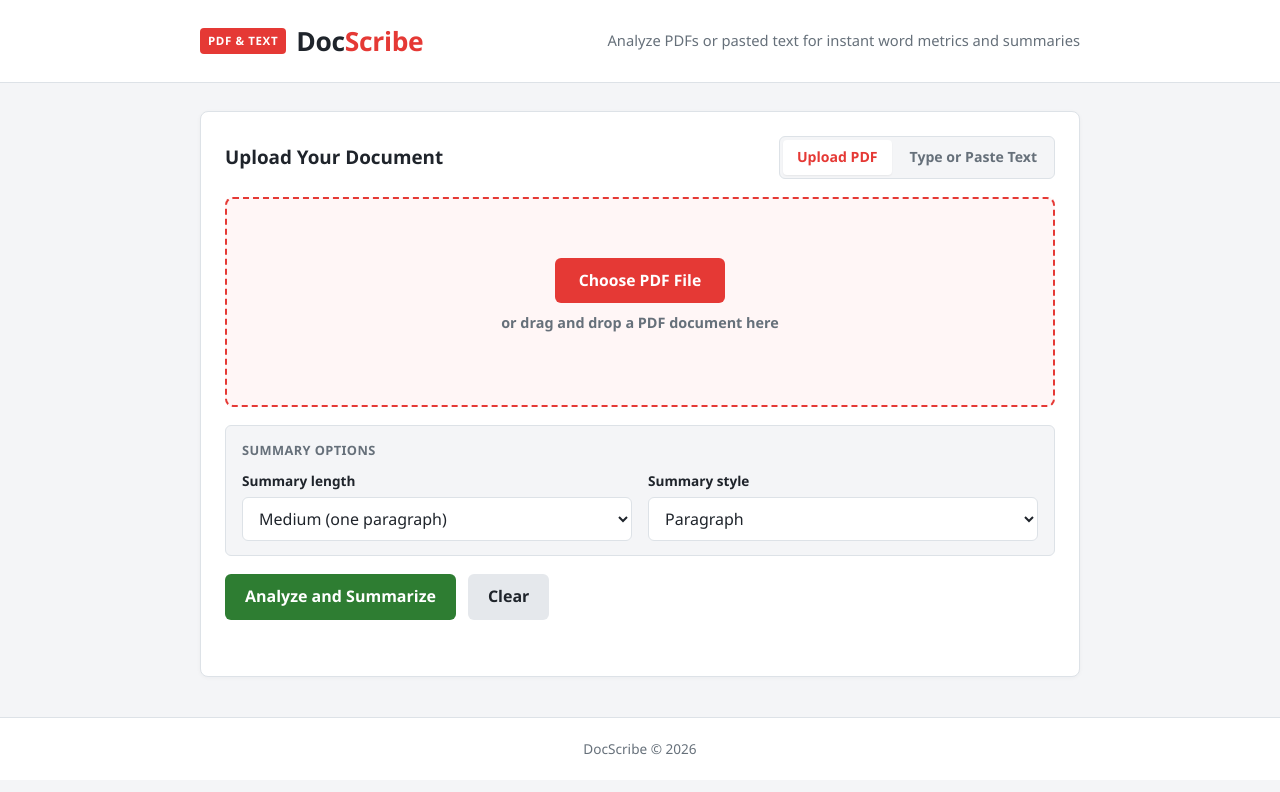
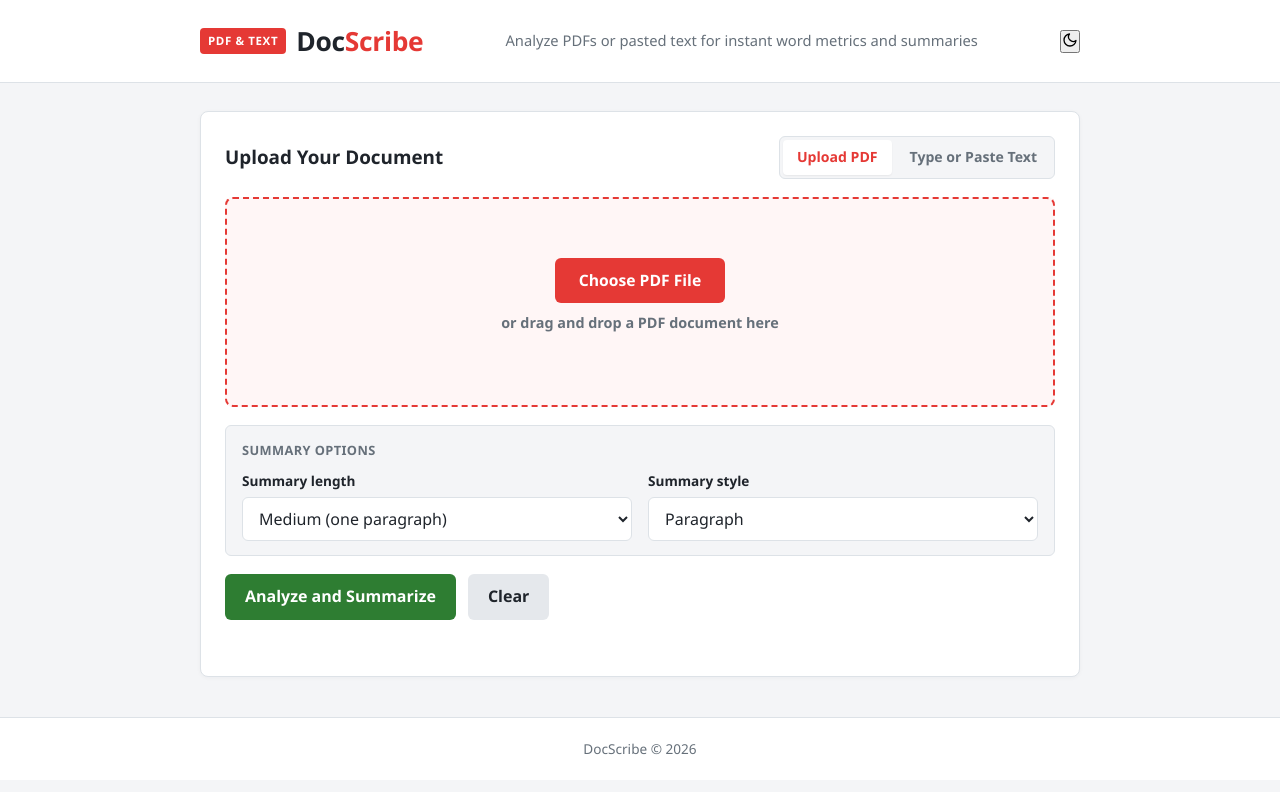
Before and after one commit to judewarrenn/ai_pdf, a website: page index.html in a window 1280 px wide. Drawn offline with Linux system fonts and the light colour scheme.

Commit message:
Update index.html

```diff
--- a/index.html
+++ b/index.html
@@ -16,6 +16,11 @@
         <h1 class="logo">Doc<span>Scribe</span></h1>
       </div>
       <p class="tagline">Analyze PDFs or pasted text for instant word metrics and summaries</p>
+      <button type="button" id="themeToggle" class="theme-btn" aria-label="Toggle dark mode" title="Toggle theme">
+        <svg id="themeIcon" width="16" height="16" viewBox="0 0 24 24" fill="none" stroke="currentColor" stroke-width="2" stroke-linecap="round" stroke-linejoin="round" aria-hidden="true">
+          <path d="M21 12.79A9 9 0 1 1 11.21 3a7 7 0 0 0 9.79 9.79z"></path>
+        </svg>
+      </button>
     </div>
   </header>
 
```
